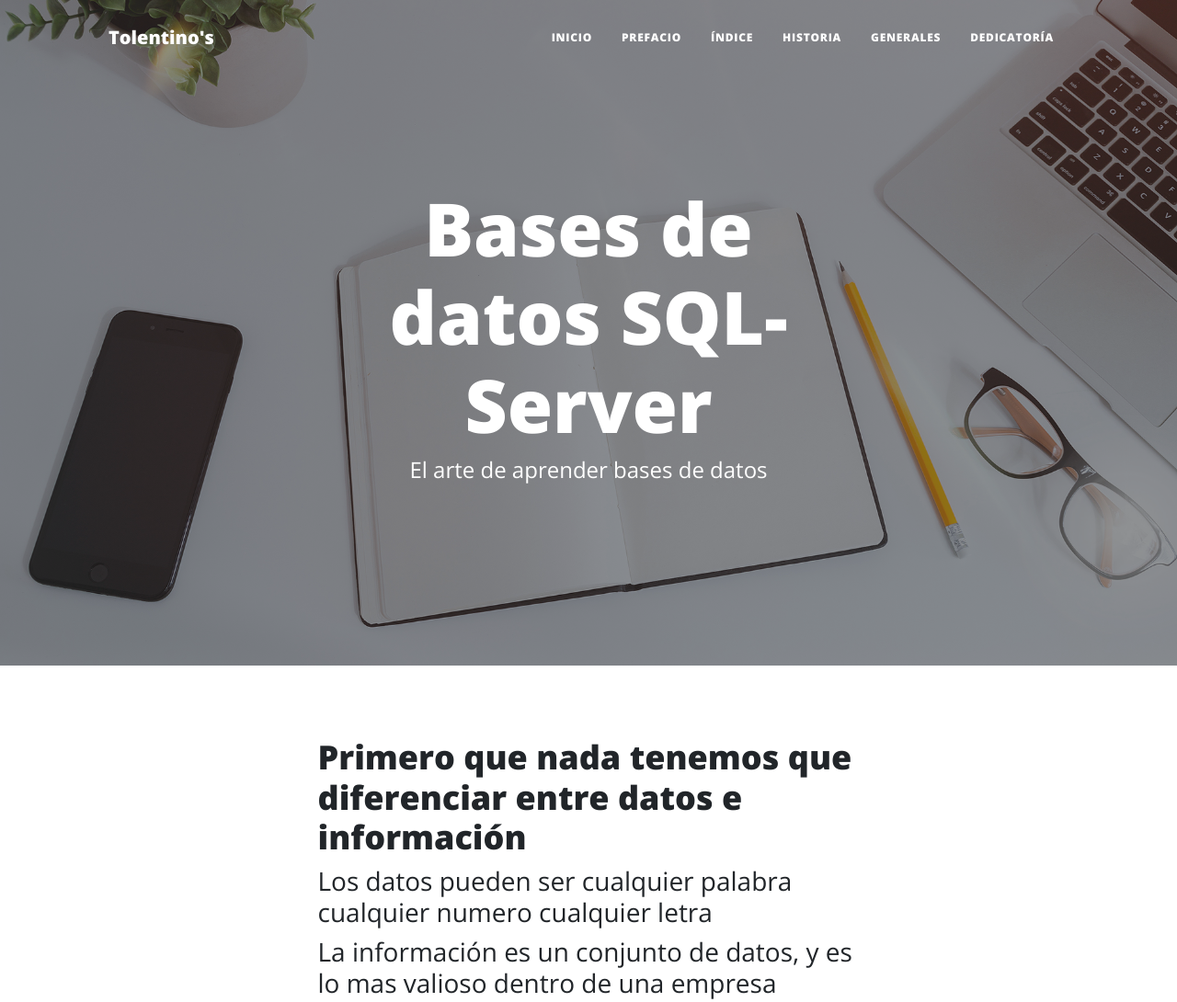
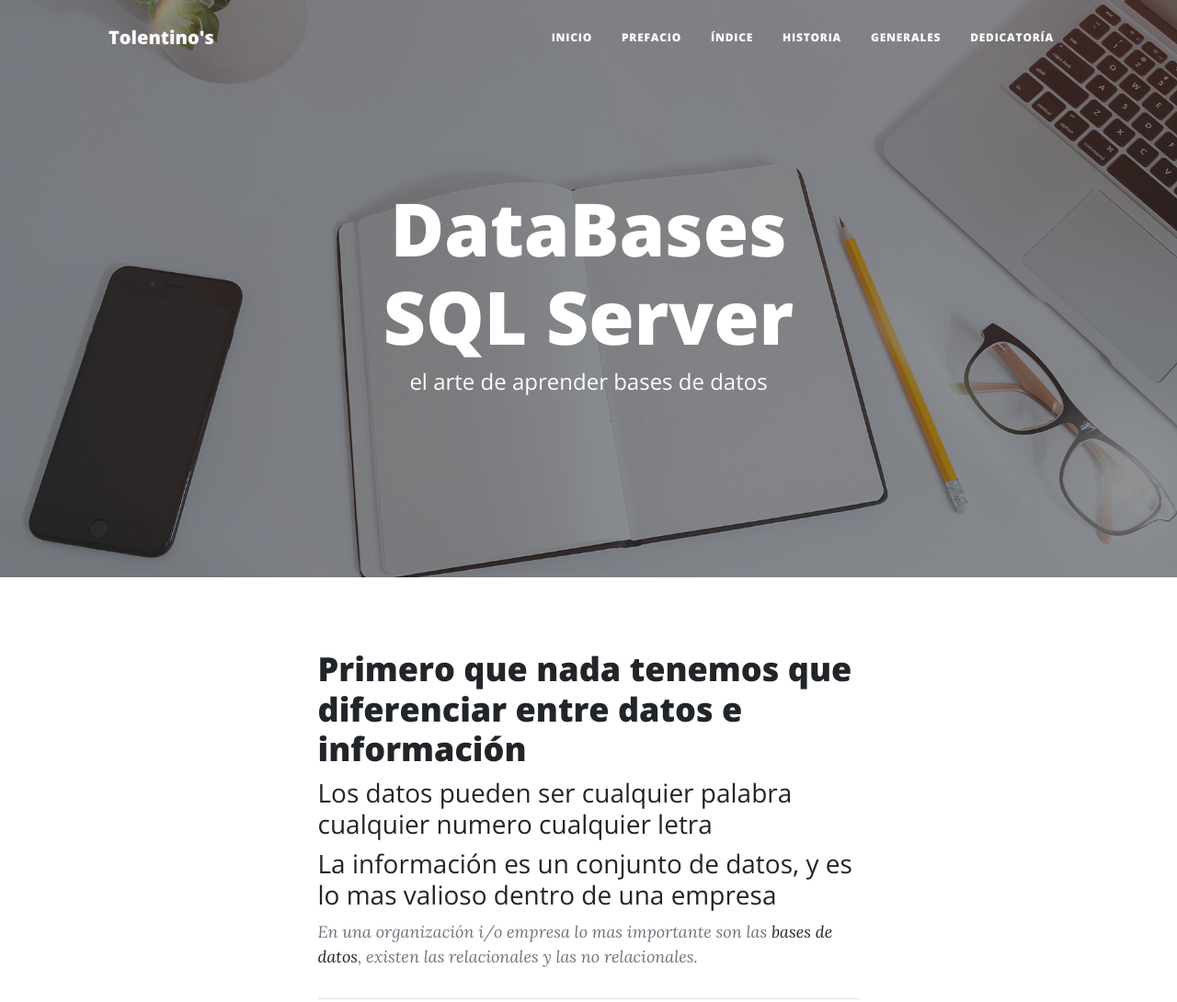
Before and after one commit to otolentino/tolentino, a plain HTML site: page index.html in a window 1280 px wide. Shown: the top 1090 px of the page at 92% size. Drawn offline with nearby package versions, Linux system fonts and the light colour scheme.

Commit message:
first commit

```diff
--- a/index.html
+++ b/index.html
@@ -42,8 +42,8 @@
                 <div class="row gx-4 gx-lg-5 justify-content-center">
                     <div class="col-md-10 col-lg-8 col-xl-7">
                         <div class="site-heading">
-                            <h1>Bases de datos SQL-Server</h1>
-                            <span class="subheading">El arte de aprender bases de datos</span>
+                            <h1>DataBases SQL Server</h1>
+                            <span class="subheading">el arte de aprender bases de datos</span>
                         </div>
                     </div>
                 </div>
```
